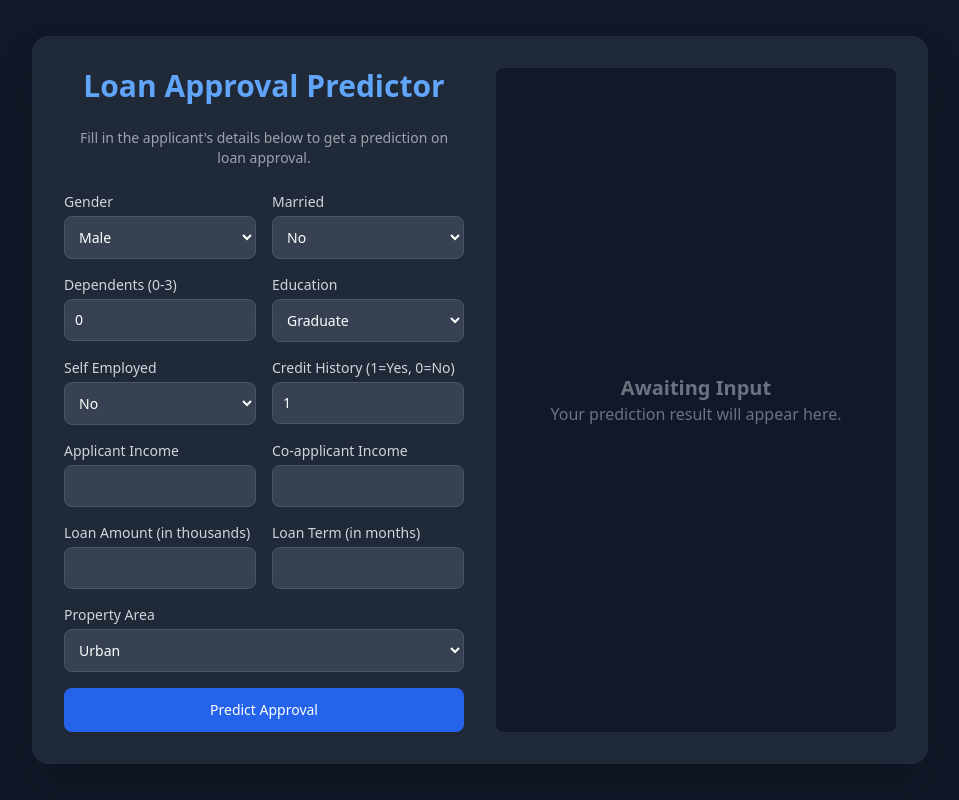
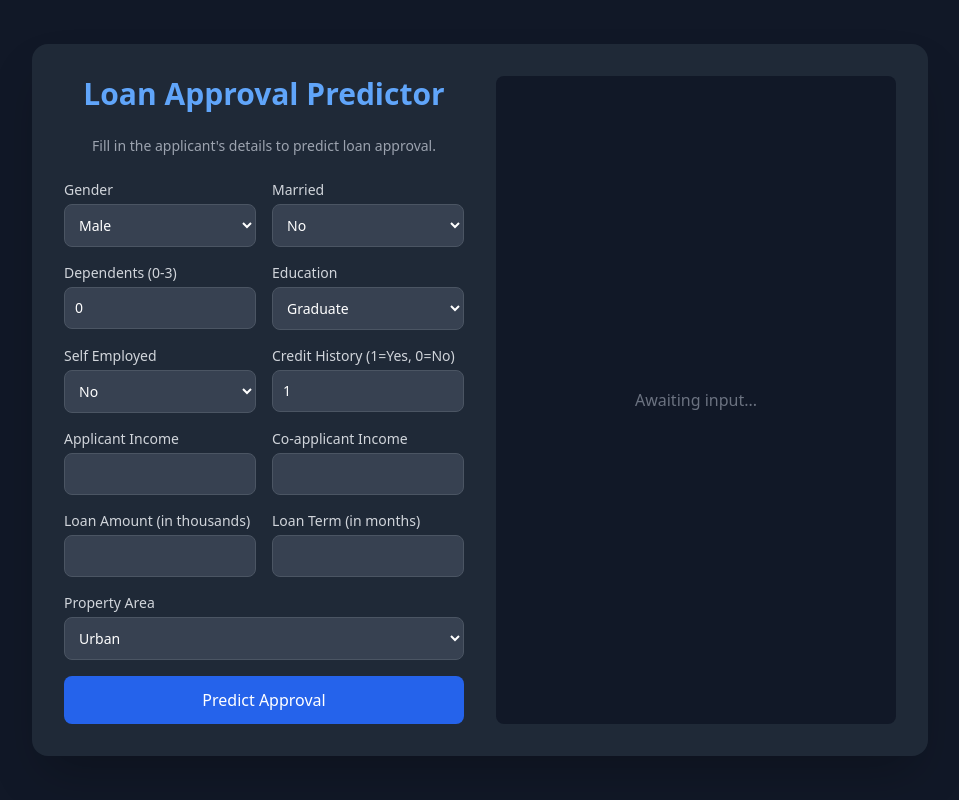
Before and after one commit to petermartian/loan-prediction-api, a React (Vite) app in the folder loan-predictor-frontend/: page / in a window 1280 px wide. Shown: the whole page, without its empty margins (160-1119 px from the left). Built offline with nearby package versions, Linux system fonts and the light colour scheme.

Commit message:
Fix: Resolve TypeScript errors for production build

```diff
--- a/loan-predictor-frontend/src/App.tsx
+++ b/loan-predictor-frontend/src/App.tsx
@@ -1,40 +1,35 @@
 import { useState } from 'react';
-// FIX: Import specific types from react-hook-form for better type safety
-import { useForm, type SubmitHandler, type FieldError } from 'react-hook-form';
+import { useForm, type SubmitHandler, type FieldError, type UseFormRegister } from 'react-hook-form';
 import { zodResolver } from '@hookform/resolvers/zod';
 import { z } from 'zod';
 import { BarChart, Bar, XAxis, YAxis, Tooltip, ResponsiveContainer, Cell } from 'recharts';
 
-// --- Zod Schema for Validation ---
 const loanApplicationSchema = z.object({
   Gender: z.enum(['Male', 'Female']),
   Married: z.enum(['Yes', 'No']),
-  Dependents: z.coerce.number().min(0, "Must be 0 or more").max(3, "Cannot exceed 3"),
+  Dependents: z.coerce.number().min(0).max(3),
   Education: z.enum(['Graduate', 'Not Graduate']),
   Self_Employed: z.enum(['Yes', 'No']),
-  ApplicantIncome: z.coerce.number().min(1, "Income must be positive"),
-  CoapplicantIncome: z.coerce.number().min(0, "Cannot be negative"),
-  LoanAmount: z.coerce.number().min(1, "Loan amount must be positive"),
-  Loan_Amount_Term: z.coerce.number().min(1, "Loan term must be positive"),
-  Credit_History: z.coerce.number().min(0).max(1).refine(val => [0, 1].includes(val), "Must be 0 or 1"),
+  ApplicantIncome: z.coerce.number().min(1),
+  CoapplicantIncome: z.coerce.number().min(0),
+  LoanAmount: z.coerce.number().min(1),
+  Loan_Amount_Term: z.coerce.number().min(1),
+  Credit_History: z.coerce.number().refine(val => [0, 1].includes(val), "Must be 0 or 1"),
   Property_Area: z.enum(['Rural', 'Urban', 'Semiurban']),
 });
 
-// Infer the TypeScript type from the Zod schema
 type LoanApplicationForm = z.infer<typeof loanApplicationSchema>;
 
-// --- API Response Type ---
 type PredictionResult = {
   prediction: number;
   status: 'Approved' | 'Not Approved';
   confidence_probability: string;
 };
 
-// --- Reusable Input Component with relaxed types for build compatibility ---
 interface FormInputProps extends React.InputHTMLAttributes<HTMLInputElement> {
   id: keyof LoanApplicationForm;
   label: string;
-  register: any; // FIX: Using 'any' to resolve strict build-time type errors
+  register: UseFormRegister<LoanApplicationForm>;
   error?: FieldError;
 }
 
@@ -43,7 +38,7 @@ const FormInput = ({ id, label, register, error, ...props }: FormInputProps) =>
     <label htmlFor={id} className="mb-1 text-sm font-medium text-gray-300">{label}</label>
     <input
       id={id}
-        {...register(id)}
+      {...register(id, { valueAsNumber: ['ApplicantIncome', 'CoapplicantIncome', 'LoanAmount', 'Loan_Amount_Term', 'Credit_History', 'Dependents'].includes(id) ? { valueAsNumber: true } : {} })}
       className="bg-gray-700 border border-gray-600 text-white text-sm rounded-lg focus:ring-blue-500 focus:border-blue-500 block w-full p-2.5"
       {...props}
     />
@@ -51,12 +46,11 @@ const FormInput = ({ id, label, register, error, ...props }: FormInputProps) =>
   </div>
 );
 
-// --- Reusable Select Component with relaxed types for build compatibility ---
 interface FormSelectProps extends React.SelectHTMLAttributes<HTMLSelectElement> {
   id: keyof LoanApplicationForm;
   label: string;
   options: readonly string[];
-    register: any; // FIX: Using 'any' to resolve strict build-time type errors
+  register: UseFormRegister<LoanApplicationForm>;
   error?: FieldError;
 }
 
@@ -68,14 +62,14 @@ const FormSelect = ({ id, label, options, register, error }: FormSelectProps) =>
       {...register(id)}
       className="bg-gray-700 border border-gray-600 text-white text-sm rounded-lg focus:ring-blue-500 focus:border-blue-500 block w-full p-2.5"
     >
-        {options.map((option: string) => <option key={option} value={option}>{option}</option>)}
+      {options.map(option => (
+        <option key={option} value={option}>{option}</option>
+      ))}
     </select>
     {error && <p className="mt-1 text-xs text-red-400">{error.message}</p>}
   </div>
 );
 
-
-// --- Main App Component ---
 export default function App() {
   const [predictionResult, setPredictionResult] = useState<PredictionResult | null>(null);
   const [isLoading, setIsLoading] = useState(false);
@@ -100,24 +94,17 @@ export default function App() {
     setPredictionResult(null);
 
     try {
-      const API_URL = "https://loan-prediction-api-yjry.onrender.com/predict";
-
-      const response = await fetch(API_URL, {
+      const response = await fetch("https://loan-prediction-api-yjry.onrender.com/predict", {
         method: 'POST',
         headers: { 'Content-Type': 'application/json' },
         body: JSON.stringify(data),
       });
 
-      if (!response.ok) {
-        throw new Error(`API Error: ${response.statusText} (Status: ${response.status})`);
-      }
-
+      if (!response.ok) throw new Error(`API Error: ${response.statusText}`);
       const result: PredictionResult = await response.json();
       setPredictionResult(result);
-
     } catch (error) {
-      console.error("Failed to get prediction:", error);
-      setApiError(error instanceof Error ? error.message : "An unknown error occurred.");
+      setApiError(error instanceof Error ? error.message : "Unknown error");
     } finally {
       setIsLoading(false);
     }
@@ -125,16 +112,16 @@ export default function App() {
 
   const getChartData = () => {
     if (!predictionResult) return [];
-    const probabilityValue = parseFloat(predictionResult.confidence_probability.replace('%', ''));
-    return [{ name: 'Confidence', value: probabilityValue }];
+    const prob = parseFloat(predictionResult.confidence_probability.replace('%', ''));
+    return [{ name: 'Confidence', value: prob }];
   };
 
   return (
-    <div className="bg-gray-900 min-h-screen text-white font-sans flex items-center justify-center p-4">
+    <div className="bg-gray-900 min-h-screen text-white flex items-center justify-center p-4">
       <main className="w-full max-w-4xl bg-gray-800 rounded-2xl shadow-2xl p-8 grid grid-cols-1 lg:grid-cols-2 gap-8">
         <div className="space-y-6">
           <h1 className="text-3xl font-bold text-center text-blue-400">Loan Approval Predictor</h1>
-          <p className="text-center text-gray-400 text-sm">Fill in the applicant's details below to get a prediction on loan approval.</p>
+          <p className="text-center text-gray-400 text-sm">Fill in the applicant's details to predict loan approval.</p>
           <form onSubmit={handleSubmit(onSubmit)} className="space-y-4">
             <div className="grid grid-cols-1 sm:grid-cols-2 gap-4">
               <FormSelect id="Gender" label="Gender" options={['Male', 'Female']} register={register} error={errors.Gender} />
@@ -142,7 +129,7 @@ export default function App() {
               <FormInput id="Dependents" label="Dependents (0-3)" register={register} error={errors.Dependents} />
               <FormSelect id="Education" label="Education" options={['Graduate', 'Not Graduate']} register={register} error={errors.Education} />
               <FormSelect id="Self_Employed" label="Self Employed" options={['Yes', 'No']} register={register} error={errors.Self_Employed} />
-              <FormInput id="Credit_History" label="Credit History (1=Yes, 0=No)" step="1" register={register} error={errors.Credit_History} />
+              <FormInput id="Credit_History" label="Credit History (1=Yes, 0=No)" register={register} error={errors.Credit_History} />
             </div>
             <div className="grid grid-cols-1 sm:grid-cols-2 gap-4">
               <FormInput id="ApplicantIncome" label="Applicant Income" register={register} error={errors.ApplicantIncome} />
@@ -153,16 +140,36 @@ export default function App() {
               <FormInput id="Loan_Amount_Term" label="Loan Term (in months)" register={register} error={errors.Loan_Amount_Term} />
             </div>
             <FormSelect id="Property_Area" label="Property Area" options={['Rural', 'Urban', 'Semiurban']} register={register} error={errors.Property_Area} />
-            <button type="submit" disabled={isLoading} className="w-full text-white bg-blue-600 hover:bg-blue-700 focus:ring-4 focus:outline-none focus:ring-blue-800 font-medium rounded-lg text-sm px-5 py-3 text-center transition-colors disabled:bg-gray-500 disabled:cursor-not-allowed">
-              {isLoading ? 'Getting Prediction...' : 'Predict Approval'}
+            <button type="submit" disabled={isLoading} className="w-full bg-blue-600 hover:bg-blue-700 font-medium rounded-lg px-5 py-3 disabled:bg-gray-500">
+              {isLoading ? 'Predicting...' : 'Predict Approval'}
             </button>
           </form>
         </div>
-        <div className="bg-gray-900 rounded-lg p-8 flex flex-col items-center justify-center min-h-[300px]">
-          {isLoading && <div className="flex flex-col items-center justify-center text-gray-400"><svg className="animate-spin h-10 w-10 text-blue-400" xmlns="http://www.w3.org/2000/svg" fill="none" viewBox="0 0 24 24"><circle className="opacity-25" cx="12" cy="12" r="10" stroke="currentColor" strokeWidth="4"></circle><path className="opacity-75" fill="currentColor" d="M4 12a8 8 0 018-8V0C5.373 0 0 5.373 0 12h4zm2 5.291A7.962 7.962 0 014 12H0c0 3.042 1.135 5.824 3 7.938l3-2.647z"></path></svg><p className="mt-4">Contacting the model...</p></div>}
-          {apiError && <div className="text-center text-red-400"><h2 className="text-xl font-bold mb-2">Error</h2><p className="text-sm bg-red-900/50 p-3 rounded-md">{apiError}</p></div>}
-          {predictionResult && <div className="text-center w-full"><h2 className="text-xl font-semibold mb-4 text-gray-300">Prediction Result</h2><div className={`p-6 rounded-lg text-white text-3xl font-bold mb-6 ${predictionResult.status === 'Approved' ? 'bg-green-500/80' : 'bg-red-500/80'}`}>{predictionResult.status}</div><h3 className="font-semibold text-gray-300">Confidence</h3><p className="text-4xl font-bold text-blue-400 mb-4">{predictionResult.confidence_probability}</p><div className="w-full h-40"><ResponsiveContainer><BarChart data={getChartData()} layout="vertical" margin={{ top: 5, right: 30, left: 20, bottom: 5 }}><XAxis type="number" domain={[0, 100]} hide /><YAxis type="category" dataKey="name" hide /><Tooltip cursor={{fill: 'rgba(255, 255, 255, 0.1)'}} contentStyle={{ backgroundColor: '#2d3748', border: 'none' }} /><Bar dataKey="value" barSize={40} radius={[10, 10, 10, 10]}><Cell fill={predictionResult.status === 'Approved' ? '#48bb78' : '#f56565'} /></Bar></BarChart></ResponsiveContainer></div></div>}
-          {!isLoading && !apiError && !predictionResult && <div className="text-center text-gray-500"><h2 className="text-xl font-semibold">Awaiting Input</h2><p>Your prediction result will appear here.</p></div>}
+        <div className="p-8 flex flex-col items-center justify-center bg-gray-900 rounded-lg min-h-[300px]">
+          {isLoading && <p className="text-gray-400">Contacting the model...</p>}
+          {apiError && <p className="text-red-400">{apiError}</p>}
+          {predictionResult && (
+            <>
+              <h2 className="text-xl font-semibold mb-4">Prediction Result</h2>
+              <div className={`p-6 rounded-lg text-white text-3xl font-bold mb-6 ${predictionResult.status === 'Approved' ? 'bg-green-500/80' : 'bg-red-500/80'}`}>
+                {predictionResult.status}
+              </div>
+              <p className="text-4xl text-blue-400">{predictionResult.confidence_probability}</p>
+              <div className="w-full h-40">
+                <ResponsiveContainer>
+                  <BarChart data={getChartData()} layout="vertical">
+                    <XAxis type="number" domain={[0, 100]} hide />
+                    <YAxis type="category" dataKey="name" hide />
+                    <Tooltip />
+                    <Bar dataKey="value">
+                      <Cell fill={predictionResult.status === 'Approved' ? '#48bb78' : '#f56565'} />
+                    </Bar>
+                  </BarChart>
+                </ResponsiveContainer>
+              </div>
+            </>
+          )}
+          {!isLoading && !apiError && !predictionResult && <p className="text-gray-500">Awaiting input...</p>}
         </div>
       </main>
     </div>
```
Lines whose indentation alone changed are shown as unchanged.
